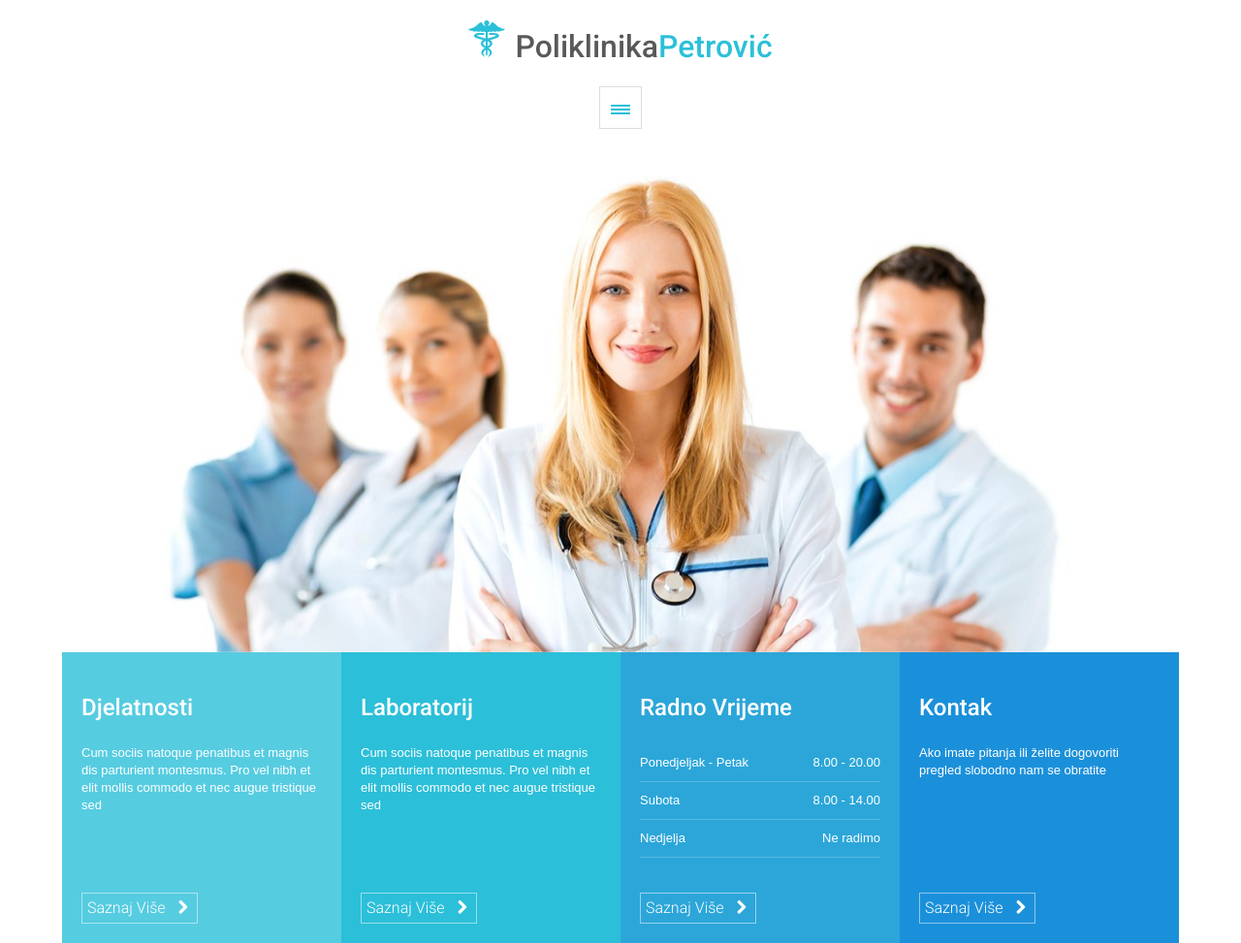
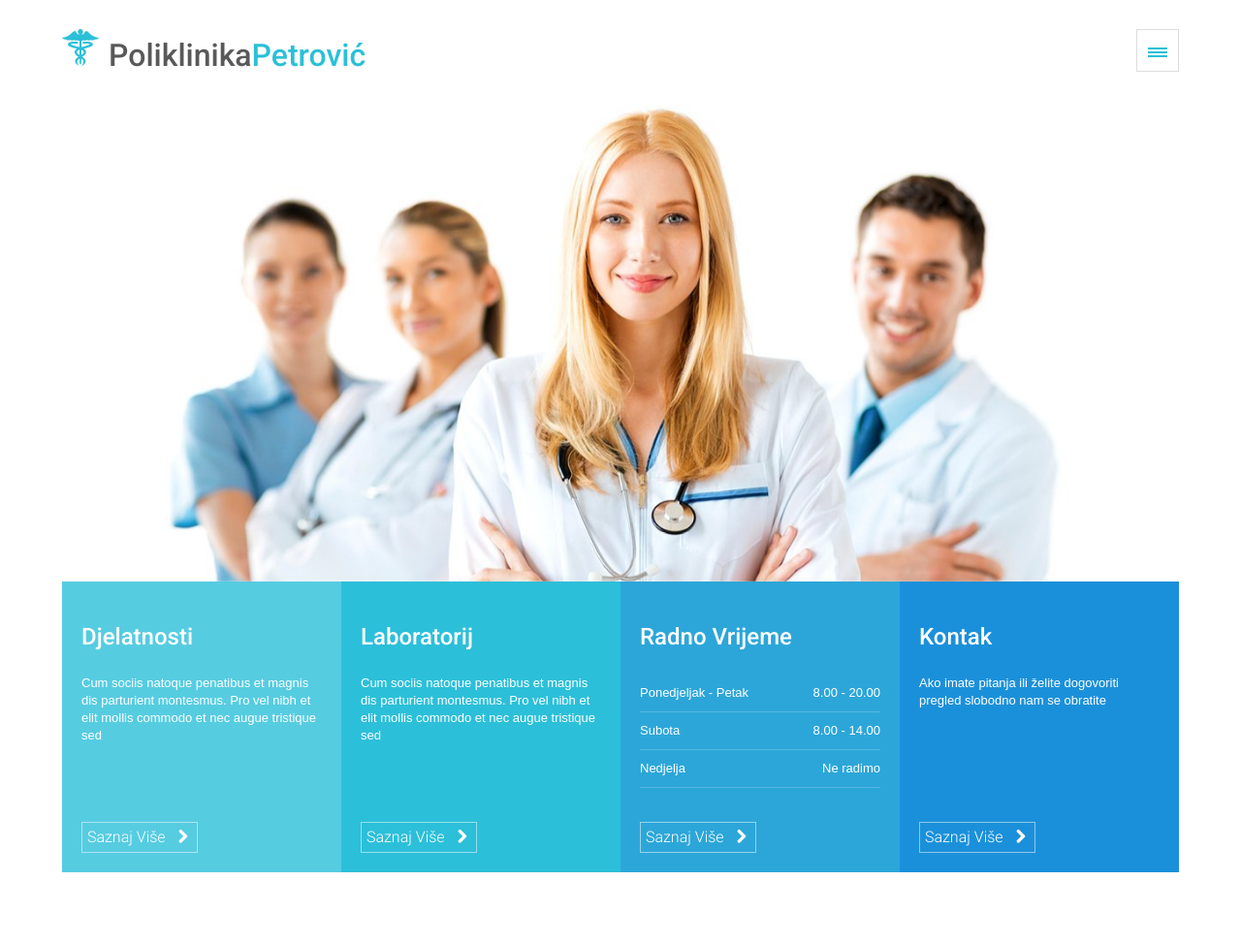
Before and after one commit to antepetrovic/poli, a plain HTML site: page index.html in a window 1280 px wide. Shown: the whole page at 97% size. After the commit the page ends 900 px from the top, so only its background shows below. Drawn offline with nearby package versions, Linux system fonts and the light colour scheme.

Commit message:
Optimaze drop menu for mid size devices

```diff
--- a/index.html
+++ b/index.html
@@ -24,13 +24,14 @@
             text-align: center;
         }
         p, .fl, .fr {
-            font: 13px/18px  Arial, Helvetica, 'Nimbus Sans L', sans-serif;
+            font: 16px/18px  Arial, Helvetica, 'Nimbus Sans L', sans-serif;
             font-weight: 300;
             font-style: normal;
         }
 
         nav ul {
             display: none;
+            position: relative;
             width: 100%;
             color: #707070;
             padding: 0;
@@ -296,6 +297,24 @@
                 margin-left: 0;
                 float: left;
             }
+            nav {
+                width: 90%;
+                margin-left: 5%;
+                min-height: 100px;
+                height: auto;
+                padding-top: 30px;
+            }
+            nav ul {
+                margin-top: 80px;
+                width: 100%;
+            }
+            .title {
+                float: left;
+                margin-top: 0;
+            }
+            .hamburgerDiv {
+                float: right;
+            }
         }
         @media screen and (min-width: 1000px) {
             p, .fl, .fr {
```
